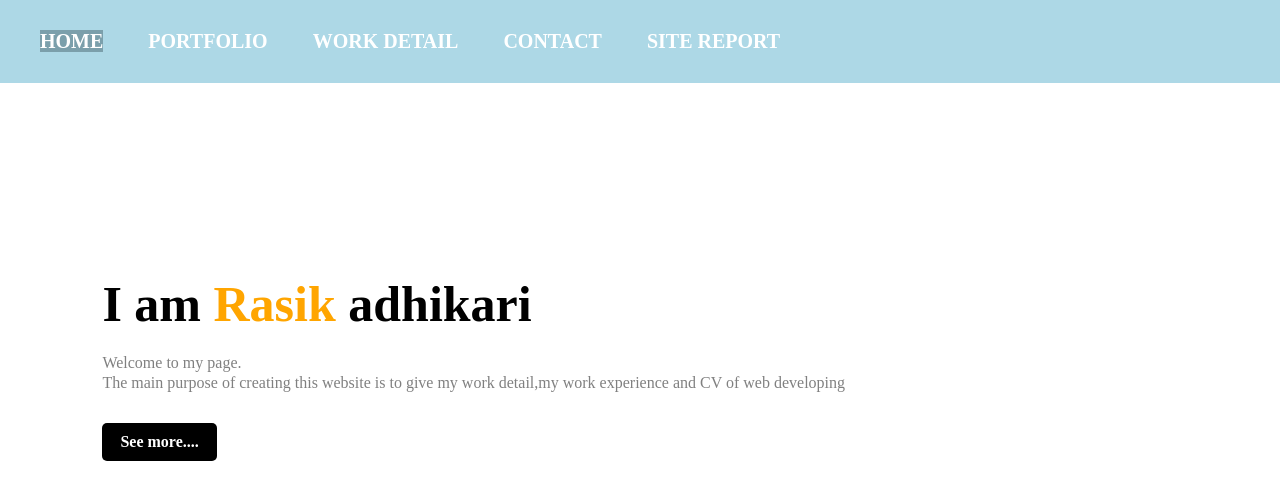
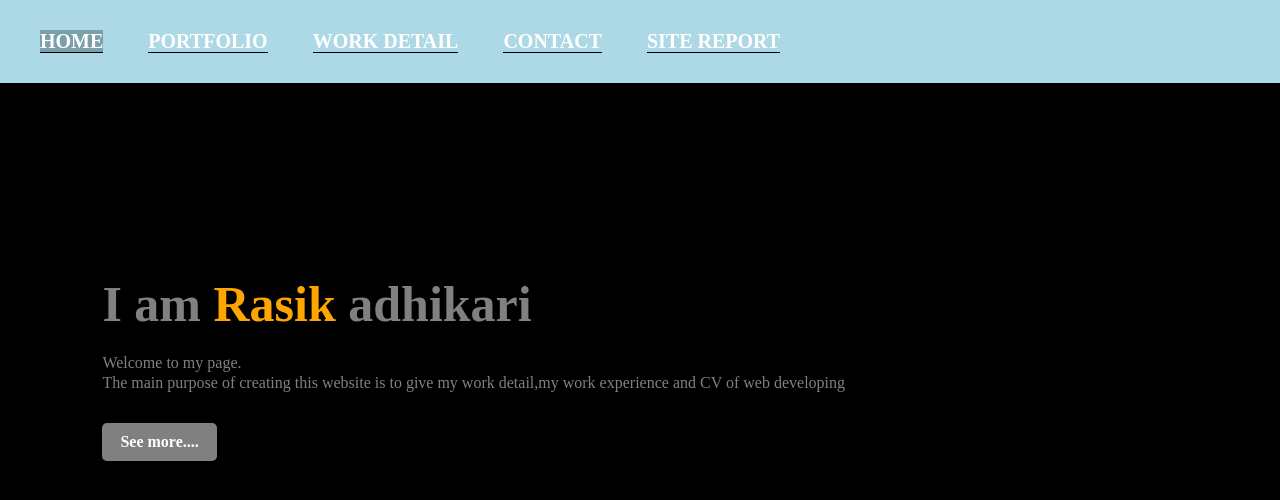
Before and after one commit to rasikadhikari/csy1018-web-development-assignment-1-23834836-rasik-adhikari-project-report, a plain HTML site: page index.html in a window 1280 px wide. Drawn offline with Linux system fonts and the light colour scheme.

Commit message:
minor changes has been done to work-experience.css with the help og grid tags

```diff
--- a/css/index.css
+++ b/css/index.css
@@ -3,6 +3,8 @@
     padding: 0;
     box-sizing: border-box;
     font-family:serif 'Times New Roman', Times, serif;
+    background-color: black;
+
 }
 .head{
   position: relative;
@@ -22,12 +24,15 @@ nav{
 
 
 }
-
+ .top{
+    background-color: lightblue;
+ }
 
 nav ul li {
     display: inline-block;
     list-style: none;
     margin: 10px 20px;
+
 
 }
 nav ul li a {
@@ -35,6 +40,7 @@ nav ul li a {
     color: white;
     font-weight: bold;
     text-transform:uppercase;
+    background-color: lightblue;
 
 
 }
@@ -109,7 +115,7 @@ a.active,a:hover{
 }
 .detel h3{
     font-size:  50px; ;
-    color: black;
+    color: grey;
     margin-bottom: 20px;
 
 }
@@ -121,7 +127,7 @@ span{
     line-height: 20px;
 }
 .detel a{
-    background-color: black;
+    background-color: grey;
     padding: 10px 18px;
     text-decoration: none;
     font-weight: bold;
--- a/css/work-experience.css
+++ b/css/work-experience.css
@@ -1,6 +1,6 @@
 *{
     margin: 0;
-    padding: 0;
+
     box-sizing: border-box;
     font-family:serif 'Times New Roman', Times, serif;
 }
@@ -135,7 +135,7 @@ img{
 }
 
 
-.container{
+.container, .group-1, .group-2 {
     max-width: 1000px;
     width: 90%;
     margin: 0 auto;
@@ -212,17 +212,18 @@ margin: 0.8rem 0;
 }
 .intrest-items{
     margin-top: 2rem;
-    display: flex;
+    display:flex;
     align-items: center;
     flex-wrap: wrap;
     gap: 2rem;
+
 }
 .intrest-item{
     font-size: 1.5rem;
     display: flex;
-    flex-direction: column;
-    align-items: center;
-    justify-content: center;
+    flex-direction: row;
+    align-items:center;
+    justify-content:center;
     gap: 0.5rem;
     color: grey;
 }
--- a/index.html
+++ b/index.html
@@ -14,7 +14,7 @@
             <i class="fa-solid fa-bars"></i>
         </label>
 
-        <ul>
+        <ul class="top">
             <li><a class="active" href="./index.html">HOME</a></li>
             <li><a href="./portfolio.html">PORTFOLIO</a></li>
             <li><a href="./work-experience.html">WORK DETAIL</a></li>
@@ -27,7 +27,7 @@
         <h3>I am <span>Rasik</span> adhikari</h3>
         <p>Welcome to my page.<br>
         The main purpose of creating this website is to give my work detail,my work experience and CV of web developing </p>
-        <a href="#">See more....</a>
+        <a href="./work-experience.html">See more....</a>
 
     </div>
    </div>
```
